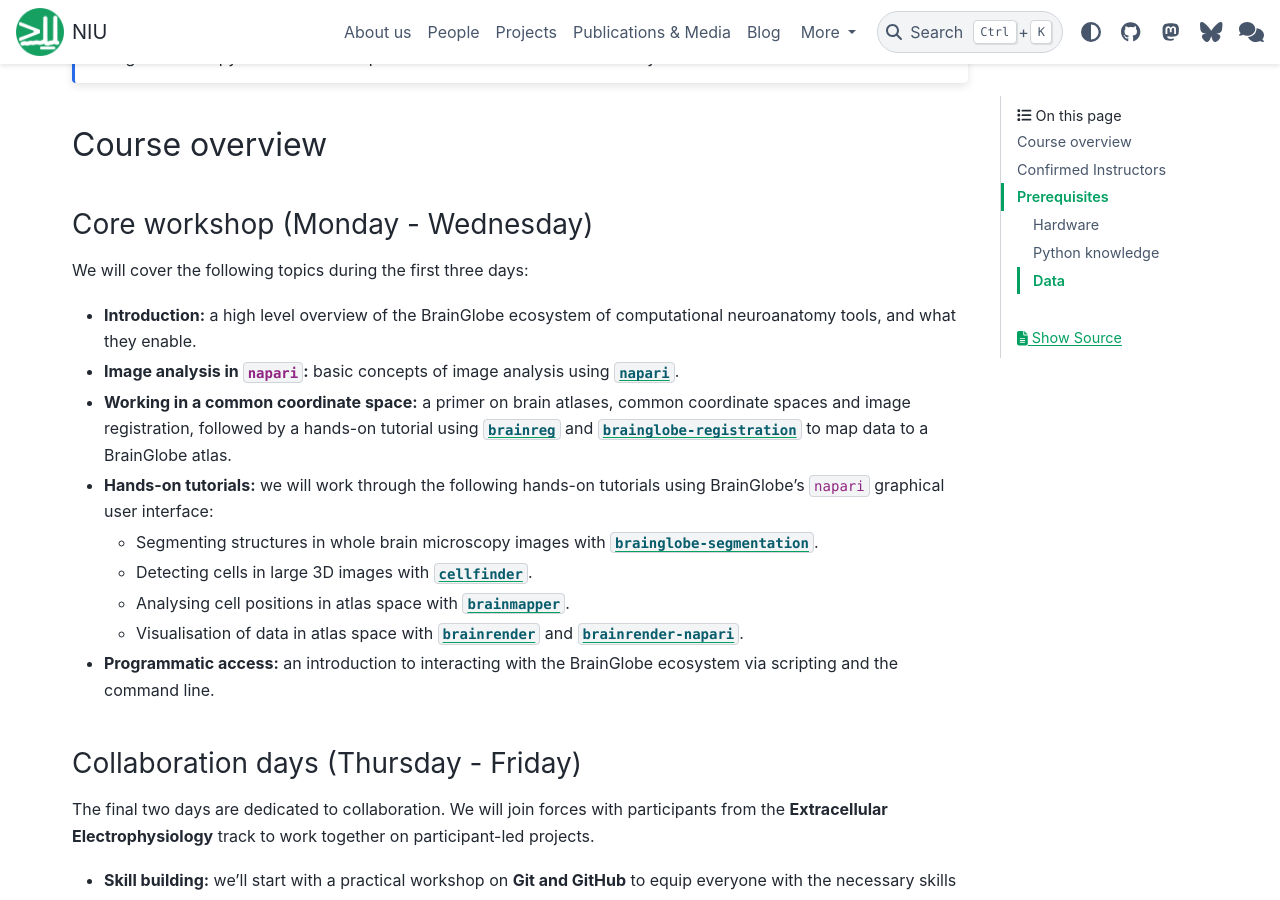
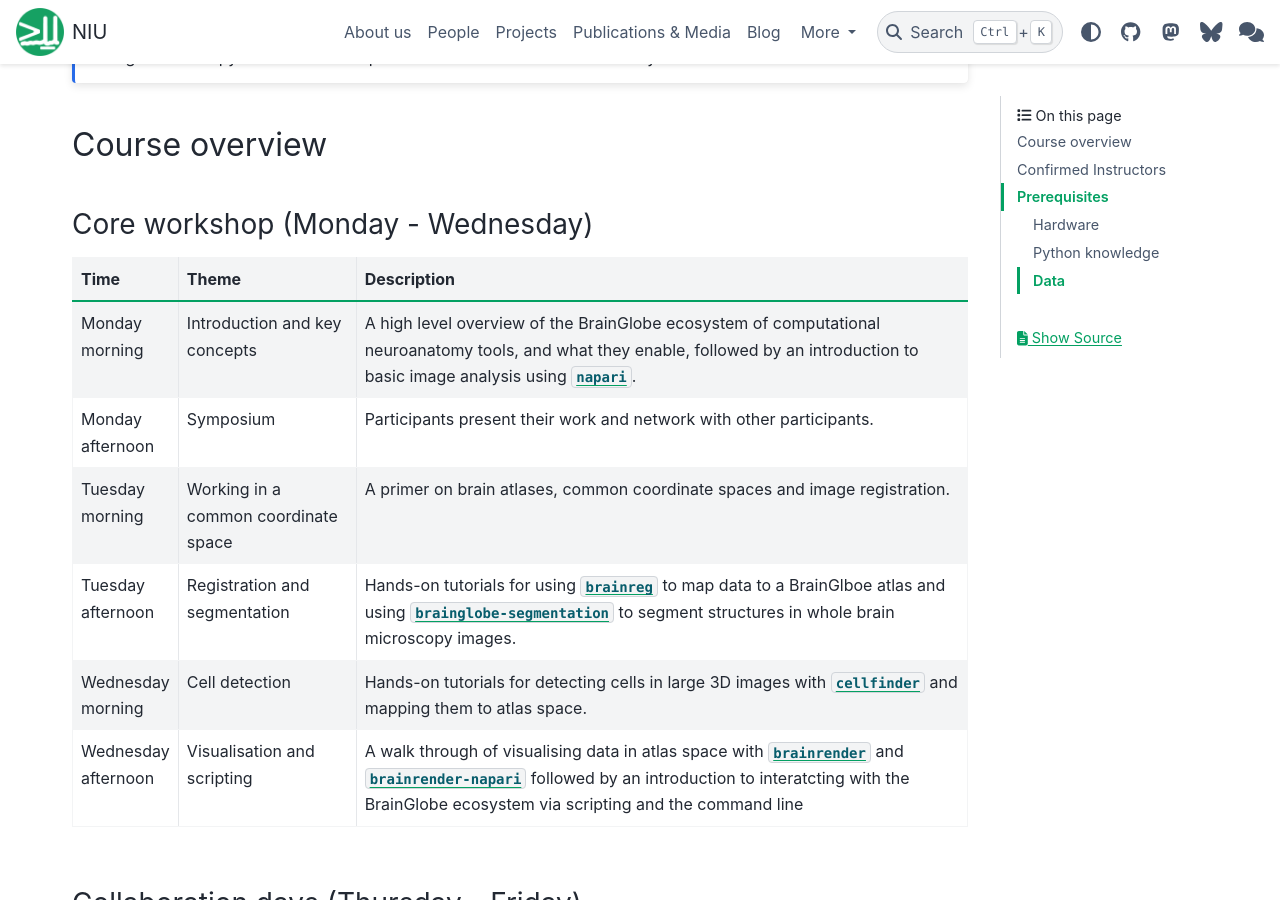
Before and after one commit to neuroinformatics-unit/neuroinformatics-unit.github.io, a Sphinx documentation site: the page built from docs/source/open-software-summer-school/2026/brainglobe.md, in a window 1280 px wide and 900 px high, scrolled down 540 px. Built offline with Sphinx 7.4.7 and the PyData theme 0.15.4, drawn with Linux system fonts in a browser that asks for light colours; nearby versions of some CDN libraries.

Commit message:
Updated schedule to have daily AM/PM breakdown

```diff
--- a/docs/source/open-software-summer-school/2026/brainglobe.md
+++ b/docs/source/open-software-summer-school/2026/brainglobe.md
@@ -17,21 +17,19 @@ It is aimed at those interested in learning about open-source tools for analysin
 ## Course overview
 
 ### Core workshop (Monday - Wednesday)
-We will cover the following topics during the first three days:
 
-* **Introduction:** a high level overview of the BrainGlobe ecosystem of computational neuroanatomy tools, and what they enable.
-* **Image analysis in `napari`:** basic concepts of image analysis using [`napari`](https://napari.org/stable/).
-* **Working in a common coordinate space:** a primer on brain atlases, common coordinate spaces and image registration, followed by a hands-on tutorial using [`brainreg`](https://github.com/brainglobe/brainreg) and [`brainglobe-registration`](https://github.com/brainglobe/brainglobe-registration) to map data to a BrainGlobe atlas.
-* **Hands-on tutorials:** we will work through the following hands-on tutorials using BrainGlobe's `napari` graphical user interface:
-  * Segmenting structures in whole brain microscopy images with [`brainglobe-segmentation`](https://github.com/brainglobe/brainglobe-segmentation).
-  * Detecting cells in large 3D images with [`cellfinder`](https://github.com/brainglobe/cellfinder).
-  * Analysing cell positions in atlas space with [`brainmapper`](https://github.com/brainglobe/brainglobe-workflows).
-  * Visualisation of data in atlas space with [`brainrender`](https://github.com/brainglobe/brainrender) and [`brainrender-napari`](https://github.com/brainglobe/brainrender-napari).
-* **Programmatic access:** an introduction to interacting with the BrainGlobe ecosystem via scripting and the command line.
+| Time                   | Theme                                | Description                                                                                                                                                                                                                                                                                                 |
+|------------------------|--------------------------------------|-------------------------------------------------------------------------------------------------------------------------------------------------------------------------------------------------------------------------------------------------------------------------------------------------------------|
+| Monday<br>morning      | Introduction and key concepts        | A high level overview of the BrainGlobe ecosystem of computational neuroanatomy tools, and what they enable, followed by an introduction to basic image analysis using [`napari`](https://napari.org/stable/).                                                                                              |
+| Monday<br>afternoon    | Symposium                            | Participants present their work and network with other participants.                                                                                                                                                                                                                                        |
+| Tuesday<br>morning     | Working in a common coordinate space | A primer on brain atlases, common coordinate spaces and image registration.                                                                                                                                                                                                                                 |
+| Tuesday<br>afternoon   | Registration and segmentation        | Hands-on tutorials for using [`brainreg`](https://github.com/brainglobe/brainreg) to map data to a BrainGlboe atlas and using [`brainglobe-segmentation`](https://github.com/brainglobe/brainglobe-segmentation) to segment structures in whole brain microscopy images.                                    |
+| Wednesday<br>morning   | Cell detection                       | Hands-on tutorials for detecting cells in large 3D images with [`cellfinder`](https://github.com/brainglobe/cellfinder) and mapping them to atlas space.                                                                                                                                                    |
+| Wednesday<br>afternoon | Visualisation and scripting          | A walk through of visualising data in atlas space with [`brainrender`](https://github.com/brainglobe/brainrender) and [`brainrender-napari`](https://github.com/brainglobe/brainrender-napari) followed by an introduction to interatcting with the BrainGlobe ecosystem via scripting and the command line |
 
 ### Collaboration days (Thursday - Friday)
 
-The final two days are dedicated to collaboration. We will join forces with participants from the **Extracellular Electrophysiology** track to work together on participant-led projects.
+The final two days are dedicated to collaboration. We will join forces with participants from the [Extracellular Electrophysiology](track-extracellular-ephys) track to work together on participant-led projects.
 
 * **Skill building:** we'll start with a practical workshop on **Git and GitHub** to equip everyone with the necessary skills for collaborative coding.
 * **Project-based work:** participants will self-organise into small teams to tackle projects hands-on. **Coding is not a requirement**; any idea that benefits from collaboration with other attendees is welcome. Potential project ideas include, but are not limited to:
```
